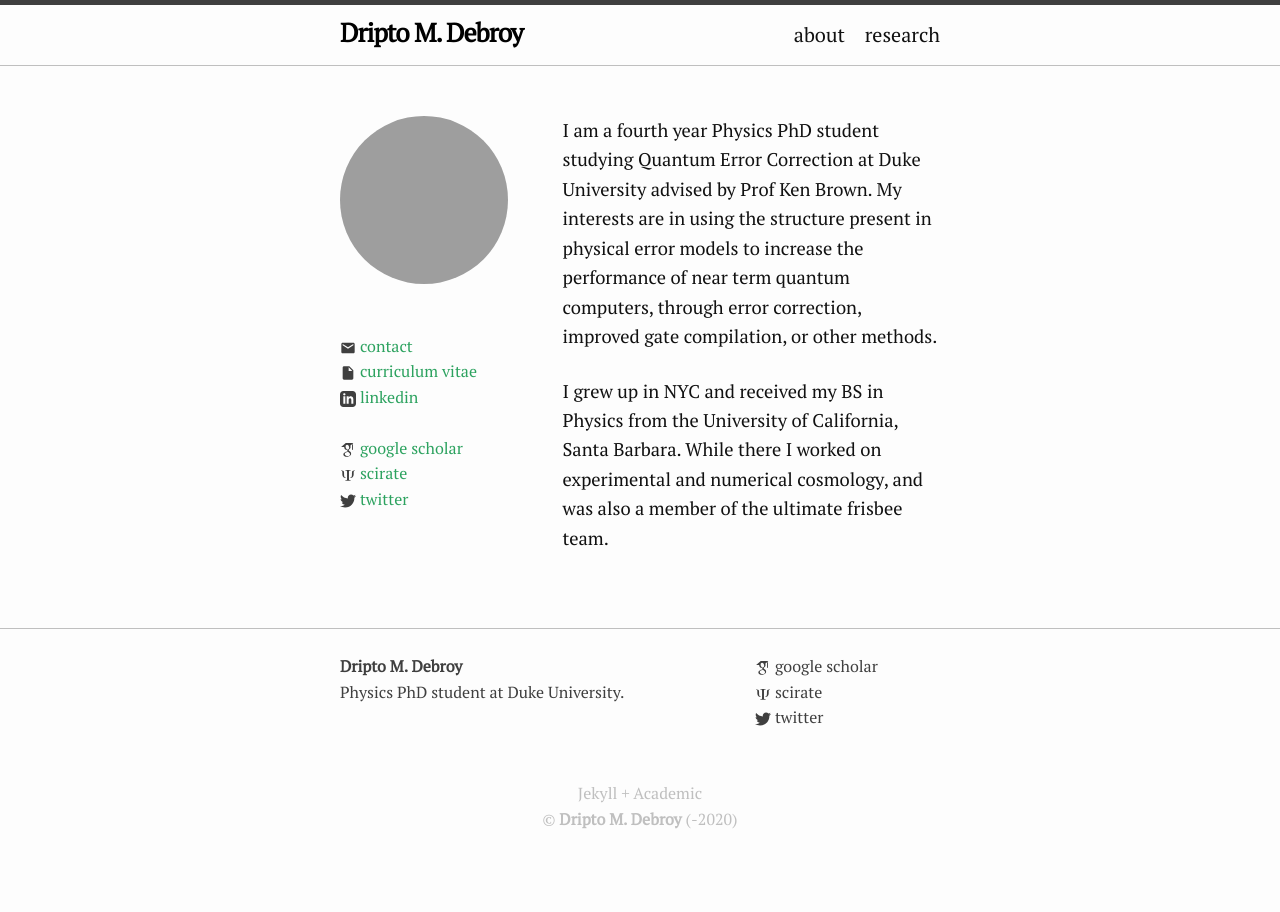
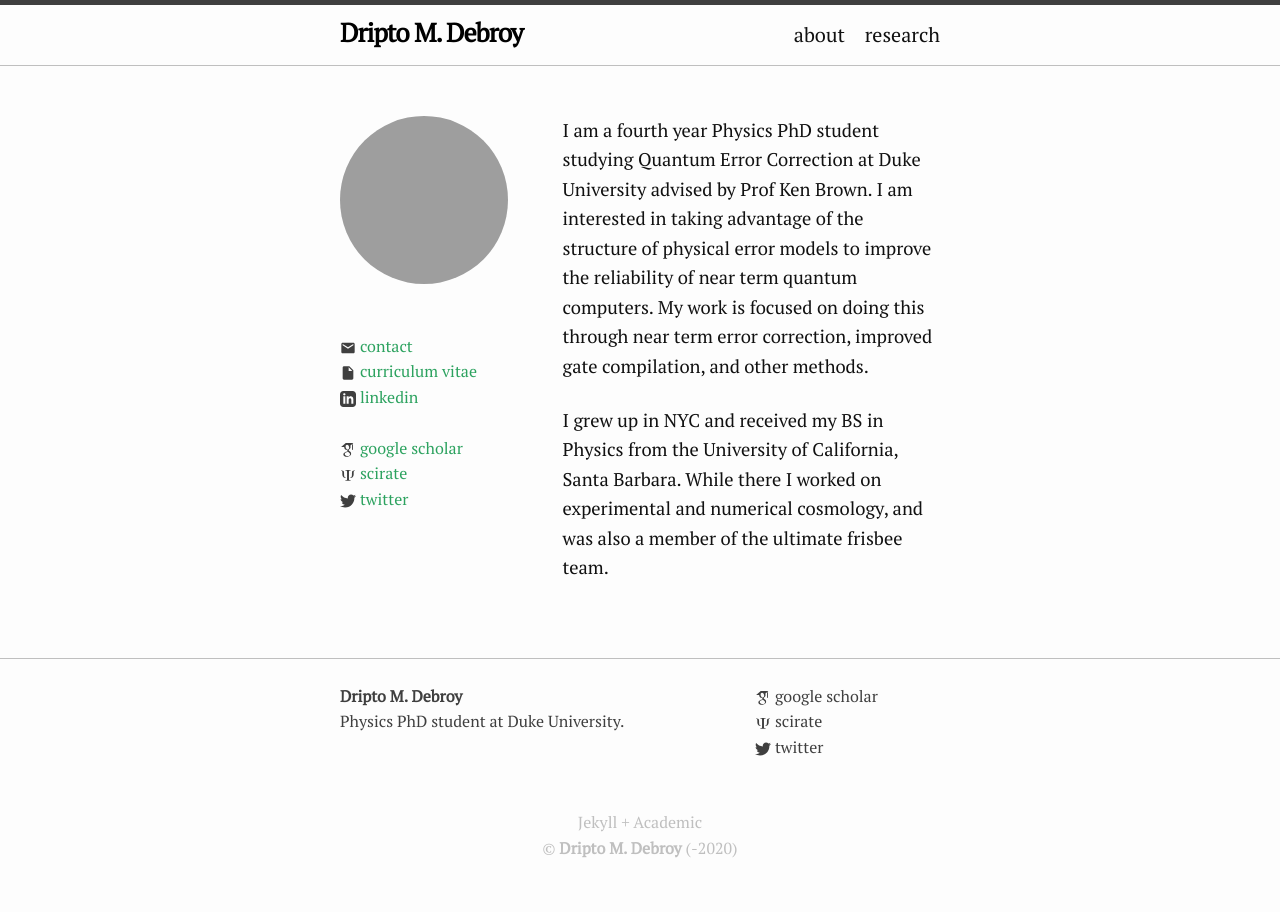
Before and after one commit to Dripto/dripto.github.io, a Jekyll site: the page built from index.markdown, in a window 1280 px wide. Built offline with Jekyll 4.4.1, drawn with Linux system fonts in a browser that asks for light colours; grey boxes are pictures that could not be loaded.

Commit message:
Update index.markdown

```diff
--- a/index.markdown
+++ b/index.markdown
@@ -6,7 +6,7 @@ layout: home
 title: about
 ---
 
-I am a fourth year Physics PhD student studying Quantum Error Correction at Duke University advised by Prof Ken Brown. My interests are in using the structure present in physical error models to increase the performance of near term quantum computers, through error correction, improved gate compilation, or other methods.
+I am a fourth year Physics PhD student studying Quantum Error Correction at Duke University advised by Prof Ken Brown. I am interested in taking advantage of the structure of physical error models to improve the reliability of near term quantum computers. My work is focused on doing this through near term error correction, improved gate compilation, and other methods.
 <!-- Welcome to my personal site! I’m a fourth year Physics PhD student at Duke University, advised by Prof. Ken Brown. I work on Quantum Information Theory, specifically on near term quantum error correction and mitigation. My focus is in maximizing the performance of small scale quantum computers through better understanding of physical error models. Our group is focused on ion trap quantum computers, but I am also interested in non-stabilizer codes, near term error detection, and schemes for universal fault tolerance in more general architectures. -->
 
 I grew up in NYC and received my BS in Physics from the University of California, Santa Barbara. While there I worked on experimental and numerical cosmology, and was also a member of the ultimate frisbee team.
```
